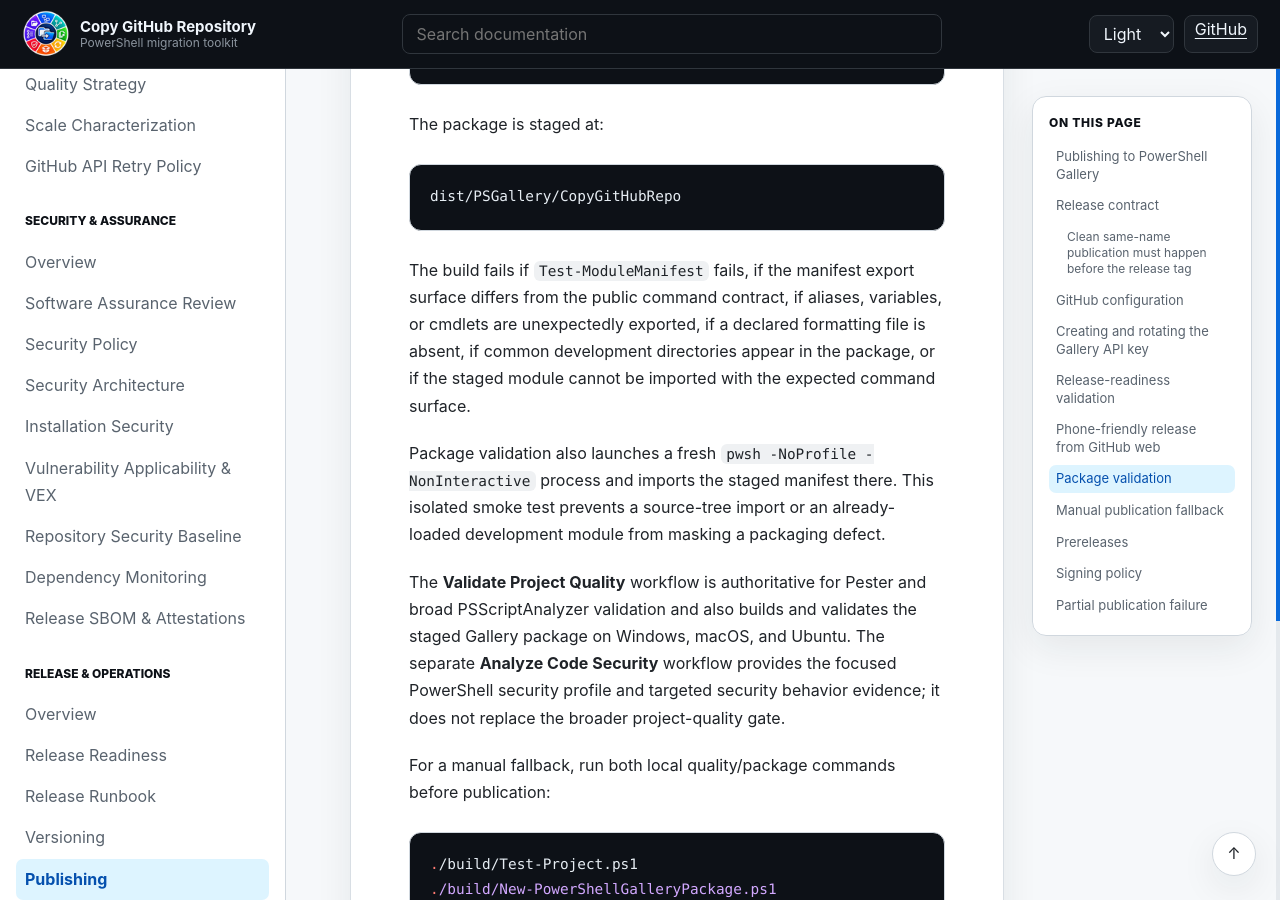
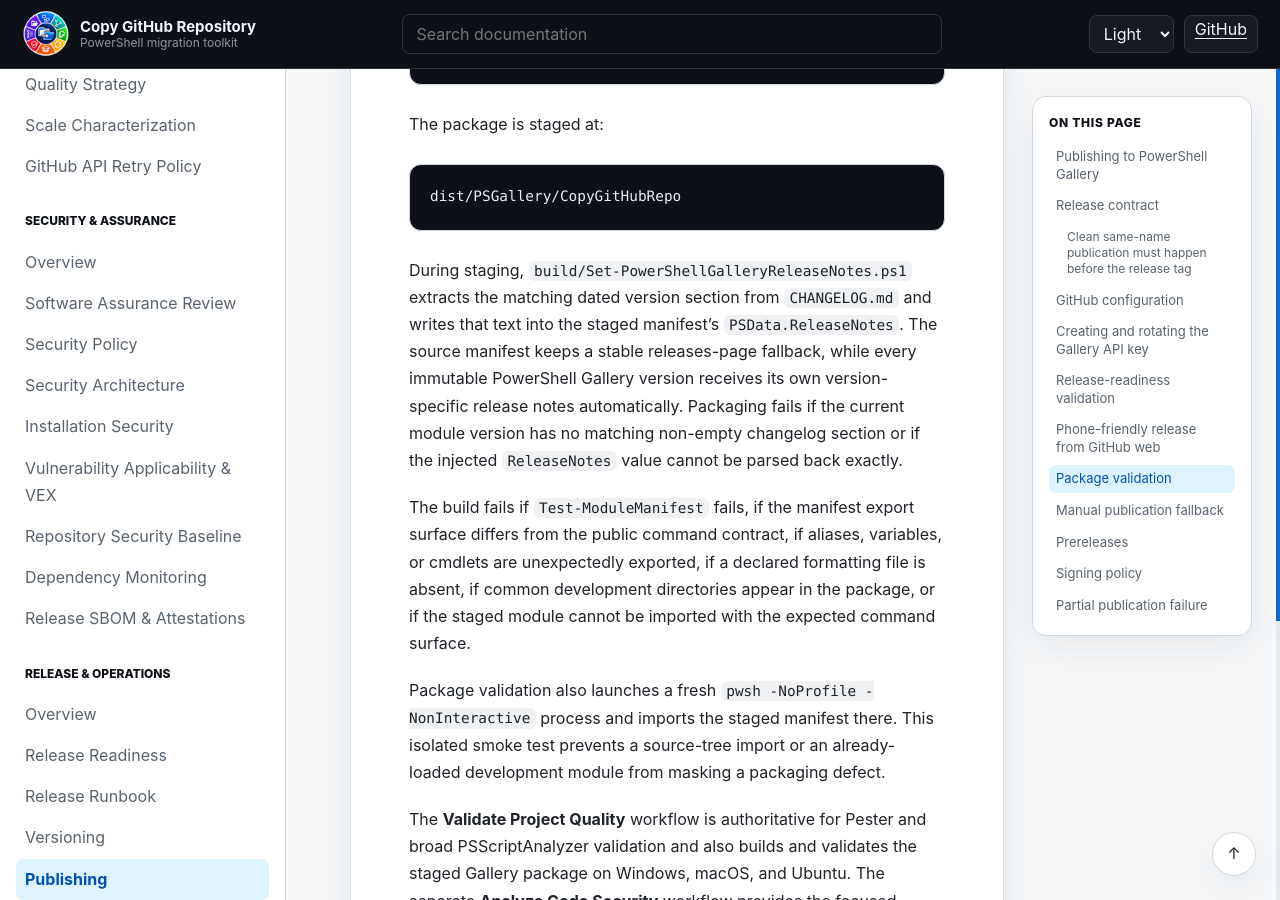
Before and after one commit to infoconex/copy-github-repo, a Jekyll site: the page built from docs/release/publishing.md, in a window 1280 px wide and 900 px high, scrolled down 4755 px. Built offline with Jekyll 4.4.1, drawn with Linux system fonts in a browser that asks for light colours; our own code applies the rules of GitHub Pages for plain Markdown files.

Commit message:
Document automated Gallery release notes

````diff
--- a/docs/release/publishing.md
+++ b/docs/release/publishing.md
@@ -101,6 +101,8 @@ The package is staged at:
 dist/PSGallery/CopyGitHubRepo
 ```
 
+During staging, `build/Set-PowerShellGalleryReleaseNotes.ps1` extracts the matching dated version section from `CHANGELOG.md` and writes that text into the staged manifest's `PSData.ReleaseNotes`. The source manifest keeps a stable releases-page fallback, while every immutable PowerShell Gallery version receives its own version-specific release notes automatically. Packaging fails if the current module version has no matching non-empty changelog section or if the injected `ReleaseNotes` value cannot be parsed back exactly.
+
 The build fails if `Test-ModuleManifest` fails, if the manifest export surface differs from the public command contract, if aliases, variables, or cmdlets are unexpectedly exported, if a declared formatting file is absent, if common development directories appear in the package, or if the staged module cannot be imported with the expected command surface.
 
 Package validation also launches a fresh `pwsh -NoProfile -NonInteractive` process and imports the staged manifest there. This isolated smoke test prevents a source-tree import or an already-loaded development module from masking a packaging defect.
````
